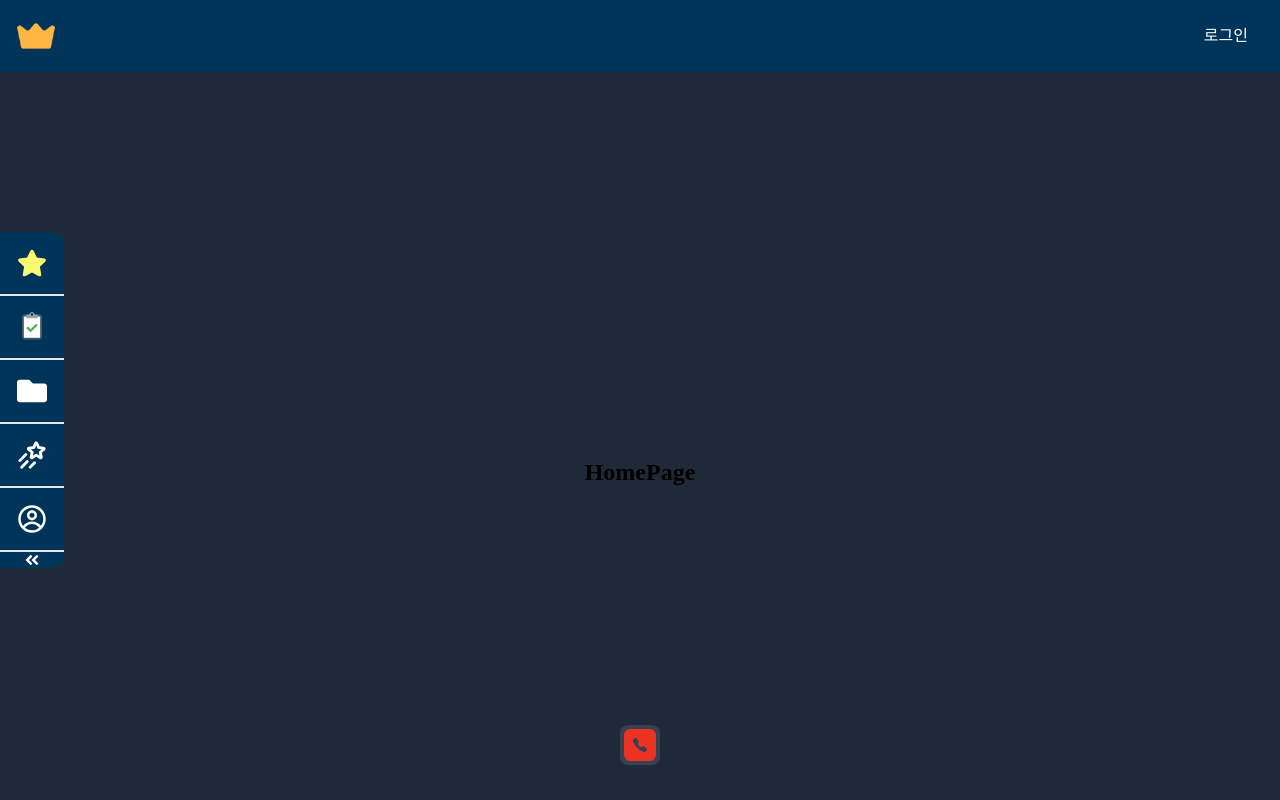
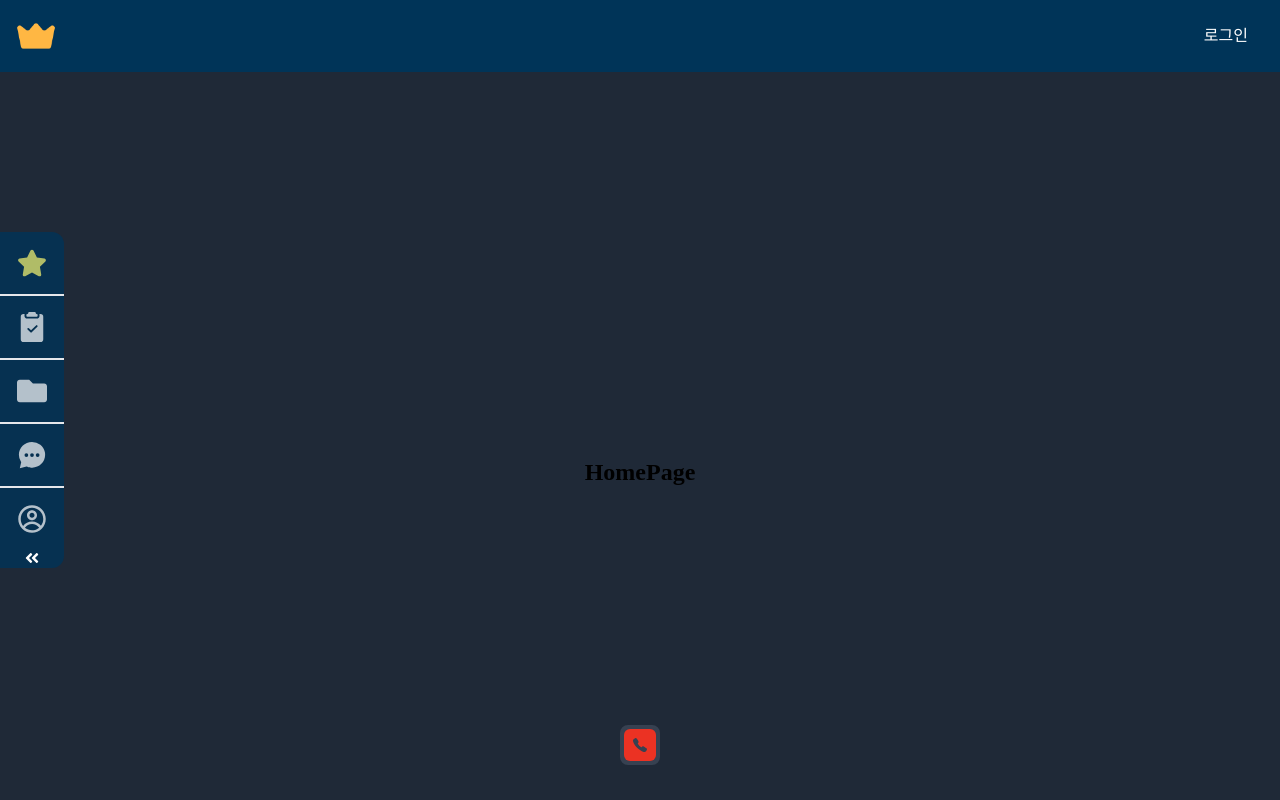
Before and after one commit to namgi2386/DreamMoA, a React (Vite) app: page / in a window 1280 px wide. Shown: the top 800 px of the page. Built offline with nearby package versions, Linux system fonts and the light colour scheme; a web font is replaced by a local one.

Commit message:
Feat: sideNavbar 관성효과 추가_v1

```diff
--- a/src/components/common/SideNavbar.jsx
+++ b/src/components/common/SideNavbar.jsx
@@ -1,15 +1,15 @@
 // src/components/common/SideNavbar.jsx
-import { motion} from 'framer-motion';
+import { motion,useScroll   } from 'framer-motion';
 import { useState, useEffect } from 'react';
 import { Link } from 'react-router-dom';
 import { FaStar, FaFolder, FaAngleDoubleLeft , FaAngleDoubleRight } from "react-icons/fa";
-import { FcInspection } from "react-icons/fc";
-import { PiShootingStarBold } from "react-icons/pi";
+import { BsClipboard2CheckFill } from "react-icons/bs";
 import { CgProfile } from "react-icons/cg";
+import { IoChatbubbleEllipsesSharp } from "react-icons/io5";
 
 // 공통 스타일 상수화
-const commonStyles = "fixed left-0   dark:bg-gray-800 cursor-grab z-50 bg-my-blue-1 rounded-tr-xl rounded-br-xl";
-const buttonStyles = "w-full text-3xl hover:bg-hmy-blue-1 py-4 flex justify-center items-center border-b-2";
+const commonStyles = "fixed left-0   dark:bg-gray-800 cursor-grab z-50 bg-my-blue-1 rounded-tr-xl rounded-br-xl bg-opacity-80 hover:bg-opacity-90";
+const buttonStyles = "w-full text-3xl hover:bg-hmy-blue-1 py-4 flex justify-center items-center text-opacity-70 hover:text-opacity-90";
 
 
 
@@ -32,7 +32,19 @@ export default function SideNavbar() {
   const [isDragging, setIsDragging] = useState(false);
   const [isExtention, setIsExtention] = useState("top-1/2");
   const [isHideSide, setIsHideSide] = useState(false);
+  const [isScrolled, setIsScrolled] = useState(false);
+  const { scrollY } = useScroll();
 
+
+  useEffect(() => {
+    const handleScroll = () => {
+      setIsScrolled(true);
+      setTimeout(() => setIsScrolled(false), 500);
+    };
+
+    window.addEventListener('scroll', handleScroll);
+    return () => window.removeEventListener('scroll', handleScroll);
+  }, []);
 
   useEffect(() => {
     console.log('isSetup:', isSetup , 'isSmall:', isSmall);
@@ -40,7 +52,7 @@ export default function SideNavbar() {
 
   return (
     <>
-      <motion.div id="innerSideNavbar" className="fixed left-0 top-1/2 z-40"
+      <motion.div id="innerSideNavbar" className="fixed left-0 top-1/2 z-40 "
         animate={{ x: !isHideSide ? -100 : 0 }}
         transition={{ duration: 0.5 }}
       >
@@ -54,8 +66,13 @@ export default function SideNavbar() {
         initial={{ y: '-50%' }}
         drag
         dragMomentum={false}
-        dragElastic={0}
+        dragElastic={0.3}
         dragConstraints={{ left: 0, right: window.innerWidth - 96 }}
+        dragTransition={{
+          power: 0.2,
+          timeConstant: 200,  // 관성이 유지되는 시간
+          modifyTarget: t => Math.round(t / 50) * 50  // 그리드에 스냅
+        }}
         onDragStart={() => {
           setIsDragging(true);
           setIsSetup(false);
@@ -72,24 +89,33 @@ export default function SideNavbar() {
             setIsExtention('top-1/2')
           }
         }}
+
         animate={{
           width: isSmall ? '3rem' : '4rem',
           height: isSmall ? '3rem' : '21rem',
-          x: isHideSide ? -100 : 0
+          x: isHideSide ? -100 : 0,
+          y: isSetup && isScrolled ? '-48%' : '-50%',
           // transformOrigin: 'bottom'
           // y: isSetup ? '-50%' : 0
           // y : '-50%'
           // originY : 1
           // transformOrigin : "top right"
         }}
-        transition={{ duration: 0.5, delay: 0.1 }}
+        transition={{
+          width: { duration: 0.5, delay: 0.1 },
+          height: { duration: 0.5, delay: 0.1 },
+          x: { duration: 0.5, delay: 0.1 },
+          y: { duration: 0.3, delay: 0 }
+        }}
         onClick={(e) => {
           if (isDragging) return;
           if (!isSetup) {
             setIsSmall(false);
 
             const centerY = window.innerHeight / 2;
-            console.log(e.clientY < centerY ? '위쪽' : '아래쪽');
+            // console.log(e.clientY < centerY ? '위쪽' : '아래쪽');
+            console.log(scrollY);
+
             setIsExtention(e.clientY < centerY);
           }
         }}
@@ -101,17 +127,20 @@ export default function SideNavbar() {
         className={`${commonStyles} ${isSetup ? '' : 'rounded-xl '} ${isExtention ? "top-1/2" : "bottom-1/2"} ` }
       >
         <div className={`${isSmall ?
-          'w-full py-2 flex justify-center items-center text-gray-500 text-3xl hover:rounded-xl hover:text-my-yellow transition-all duration-300' : 'hidden'}`}>
+          'w-full py-2 flex justify-center items-center text-gray-400 text-3xl hover:rounded-xl hover:text-my-yellow transition-all duration-300' : 'hidden'}`}>
           <FaStar />
         </div>
         <div className={`${isSmall ? 'hidden' : 'h-full flex flex-col items-center '}`}>
           <NavButton
             icon={<FaStar />}
-            additionalStyles={`text-my-yellow rounded-tr-xl hover:rounded-tl-xl cursor-grab ` }
+            additionalStyles={`text-my-yellow rounded-tr-xl hover:rounded-tl-xl cursor-grab border-b-2` }
           />
-          <NavButton icon={<FcInspection />} additionalStyles='text-white' to="/dashboard"/>
-          <NavButton icon={<FaFolder />} additionalStyles='text-white' to="/documents"/>
-          <NavButton icon={<PiShootingStarBold />} additionalStyles='text-white' to="/challenge/list"/>
+          <NavButton icon={<BsClipboard2CheckFill />} additionalStyles='text-white border-b-2' to="/dashboard"/>
+          <NavButton icon={<FaFolder />} additionalStyles='text-white border-b-2' to="/documents"/>
+          <NavButton icon={<IoChatbubbleEllipsesSharp />} additionalStyles='text-white border-b-2' to="/community/list"/>
+
+
+
           <div className='hover:bg-hmy-blue-1 w-full rounded-br-xl h-full flex flex-col items-center hover:rounded-bl-xl'>
             <NavButton icon={<CgProfile />} additionalStyles="border-b-0 text-white" to="/mypage"/>
             <button className='text-white'
```
